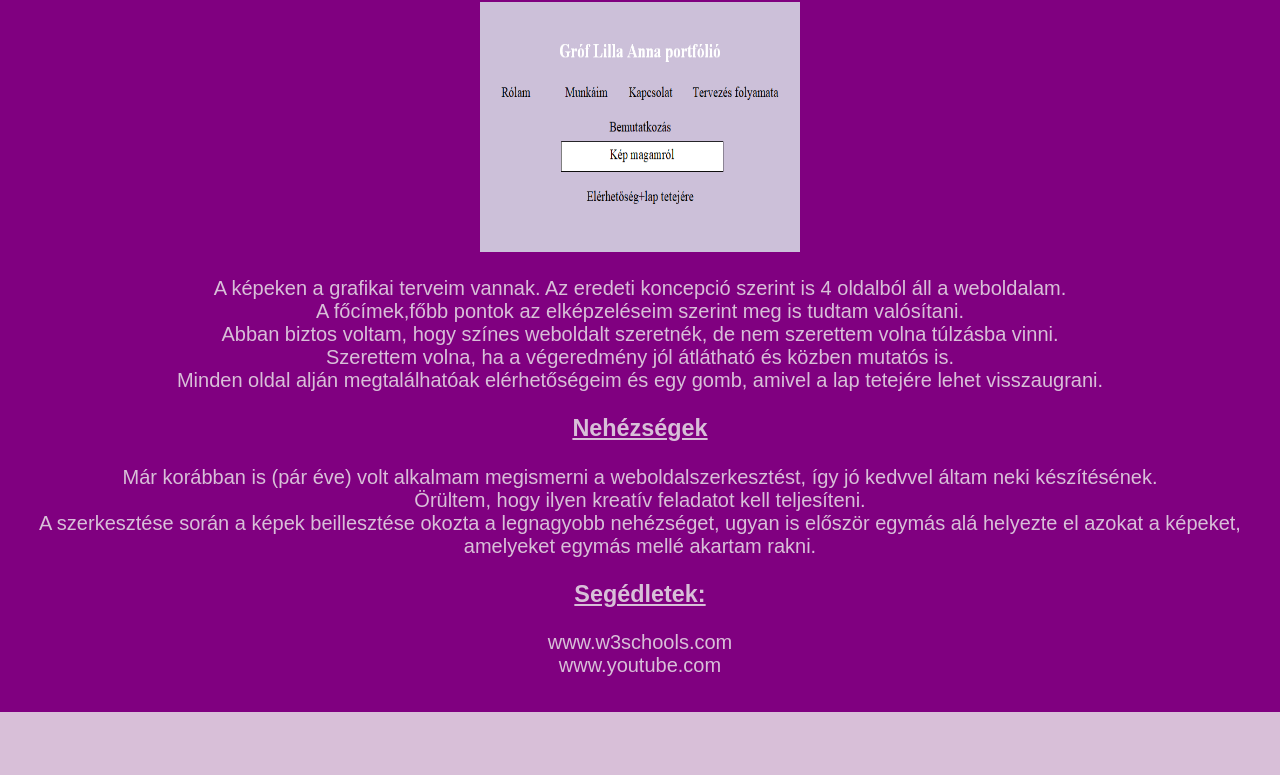
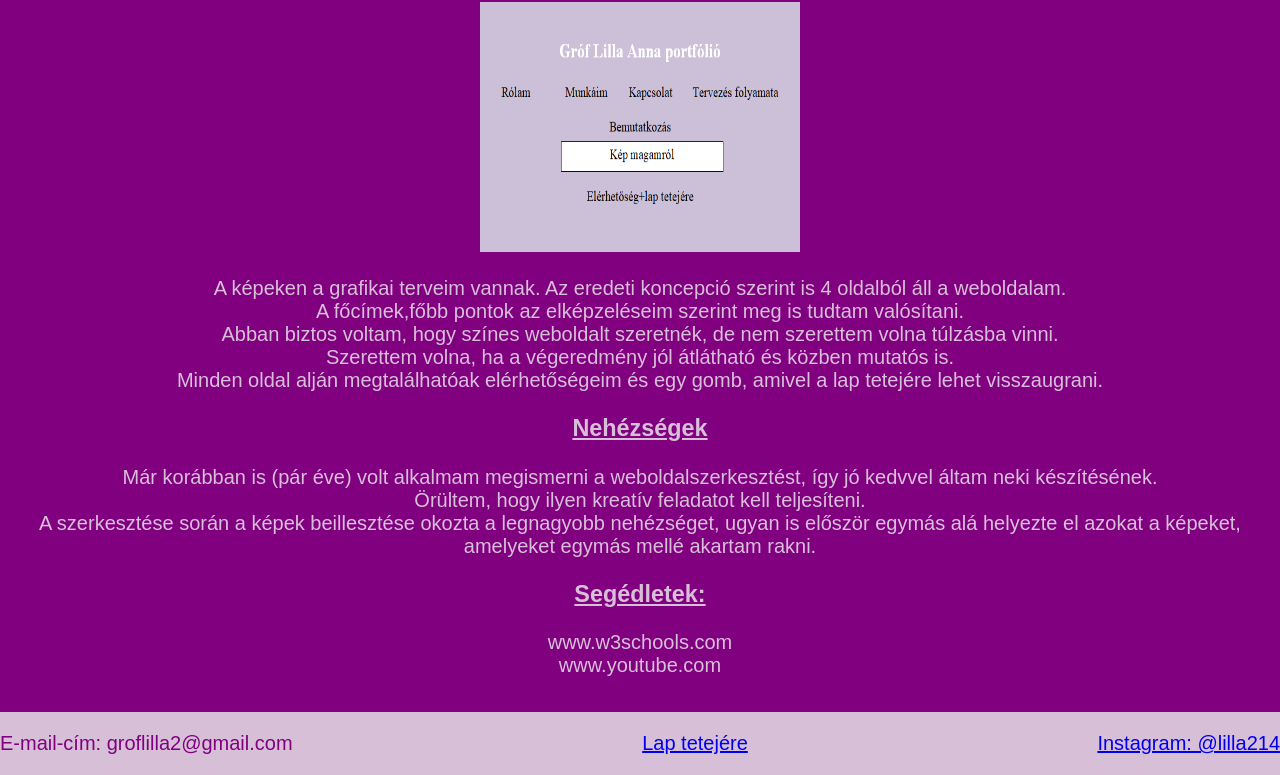
Before and after one commit to glilla04/grof_lilla_anna_portfolio, a plain HTML site: page terv.html in a window 1280 px wide. Shown: the part 584-1359 px from the top of the page. Before the commit the page ends 1296 px from the top, so only its background shows below. Drawn offline with Linux system fonts and the light colour scheme; files that its build step writes are made by us from their sources.

Commit message:
Update terv.html

```diff
--- a/terv.html
+++ b/terv.html
@@ -37,4 +37,12 @@
 			www.youtube.com
 		</p>
 	</main>
+	<footer>
+		<div class="footer_bal"> E-mail-cím: groflilla2@gmail.com</div>
+		<div class="footer_jobb">
+			<a href="https://www.instagram.com/lilla214/">Instagram: @lilla214</a></div>
+		<div class="footer_kozep">
+			<a href="Portfólió.html">Lap tetejére</a></div>
+	</footer>
+	</body>
 </html>
```
